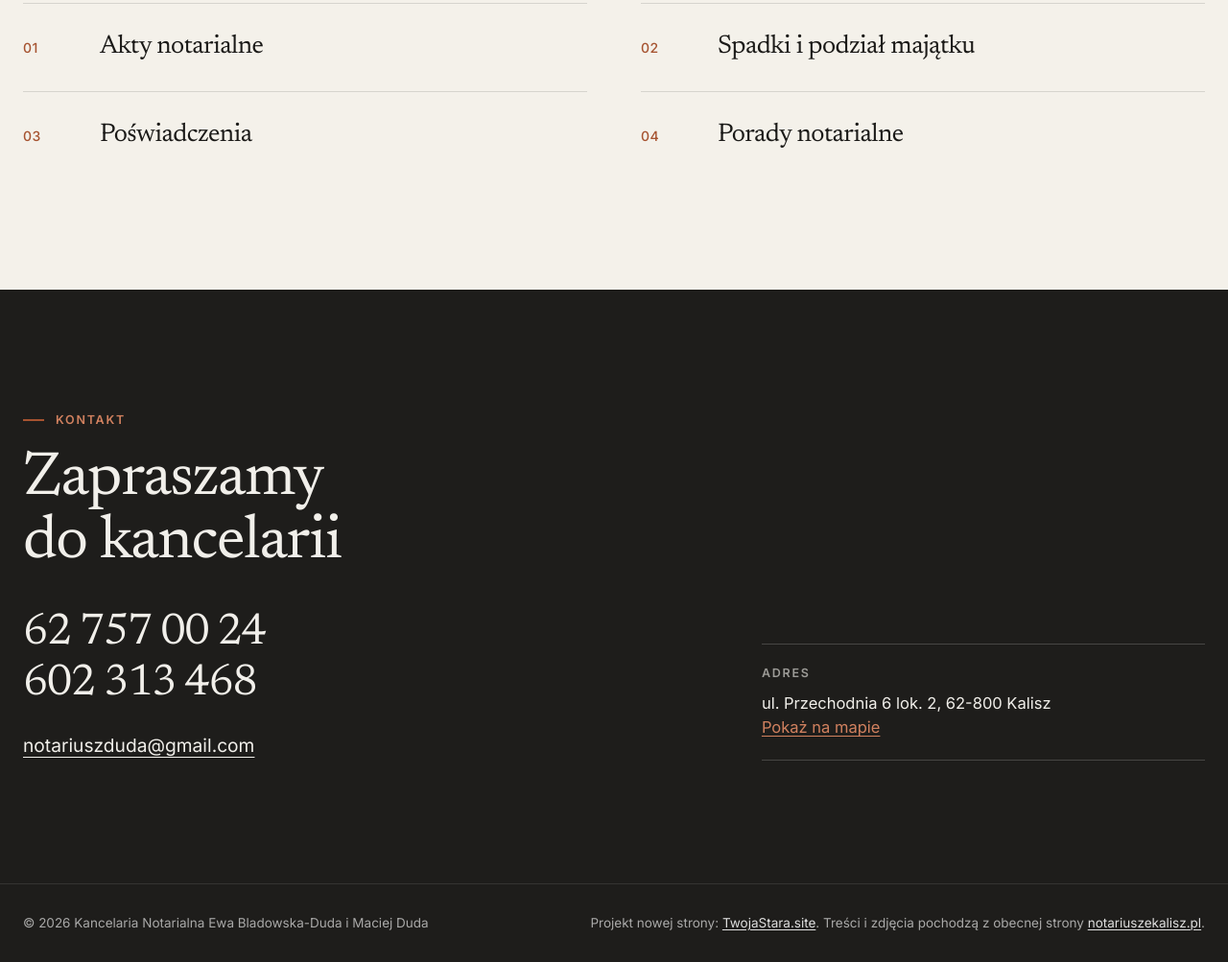
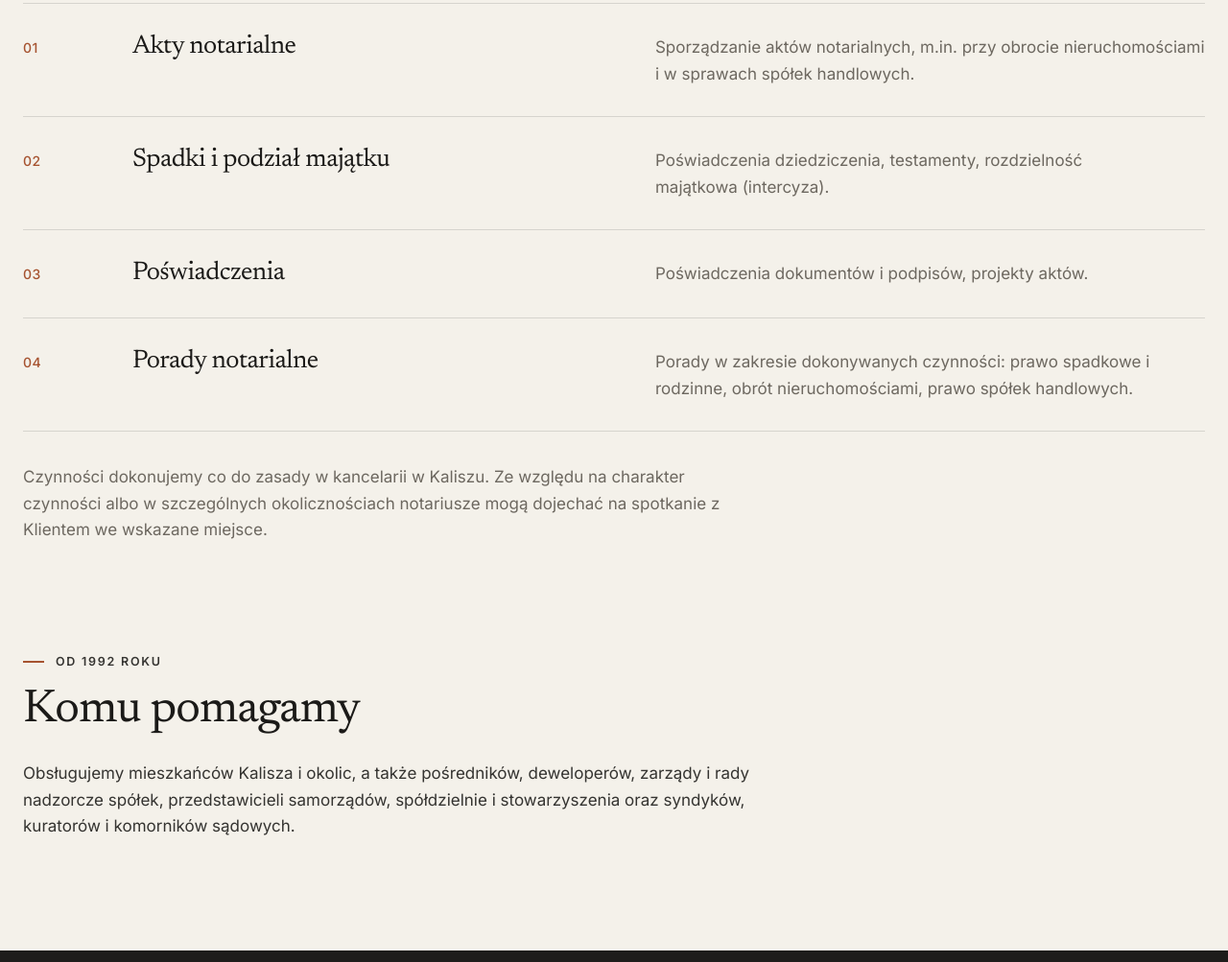
Before and after one commit to mateuszbakkk/twojastara-propozycje, a plain HTML site: page notariuszekalisz.html in a window 1280 px wide. Shown: the part 2157-3160 px from the top of the page at 96% size. Drawn offline with Linux system fonts and the light colour scheme.

Commit message:
Uzupełnienia: Epitafium, notariusze Kalisz, OSK Sampol

```diff
--- a/notariuszekalisz.html
+++ b/notariuszekalisz.html
@@ -40,7 +40,15 @@
 <section class="sec svc" id="oferta">
  <div class="wrap">
   <div class="sec-head rv"><p class="label">Oferta</p><h2>Czynności notarialne</h2></div>
-  <ol class="svc-list cols"><li class="rv"><span class="n">01</span><h3>Akty notarialne</h3></li><li class="rv"><span class="n">02</span><h3>Spadki i podział majątku</h3></li><li class="rv"><span class="n">03</span><h3>Poświadczenia</h3></li><li class="rv"><span class="n">04</span><h3>Porady notarialne</h3></li></ol>
+  <ol class="svc-list"><li class="rv"><span class="n">01</span><h3>Akty notarialne</h3><p>Sporządzanie aktów notarialnych, m.in. przy obrocie nieruchomościami i w sprawach spółek handlowych.</p></li><li class="rv"><span class="n">02</span><h3>Spadki i podział majątku</h3><p>Poświadczenia dziedziczenia, testamenty, rozdzielność majątkowa (intercyza).</p></li><li class="rv"><span class="n">03</span><h3>Poświadczenia</h3><p>Poświadczenia dokumentów i podpisów, projekty aktów.</p></li><li class="rv"><span class="n">04</span><h3>Porady notarialne</h3><p>Porady w zakresie dokonywanych czynności: prawo spadkowe i rodzinne, obrót nieruchomościami, prawo spółek handlowych.</p></li></ol>
+<p class="rv" style="margin-top:34px;color:var(--muted);max-width:70ch">Czynności dokonujemy co do zasady w kancelarii w Kaliszu. Ze względu na charakter czynności albo w szczególnych okolicznościach notariusze mogą dojechać na spotkanie z Klientem we wskazane miejsce.</p> </div>
+</section>
+<section class="sec about" id="firma">
+ <div class="wrap about-in">
+  <div class="about-tx rv" style="grid-column:1/-1;max-width:760px">
+   <p class="label">Od 1992 roku</p>
+   <h2>Komu pomagamy</h2>
+<p>Obsługujemy mieszkańców Kalisza i okolic, a także pośredników, deweloperów, zarządy i rady nadzorcze spółek, przedstawicieli samorządów, spółdzielnie i stowarzyszenia oraz syndyków, kuratorów i komorników sądowych.</p>  </div>
  </div>
 </section>
 <section class="sec contact" id="kontakt">
```
Also changed, not shown: epitafium.html (+8 -2 lines), osk-sampol.html (+2 -2 lines).
